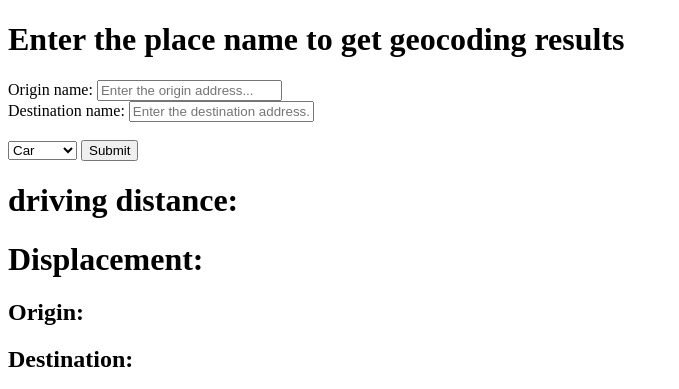
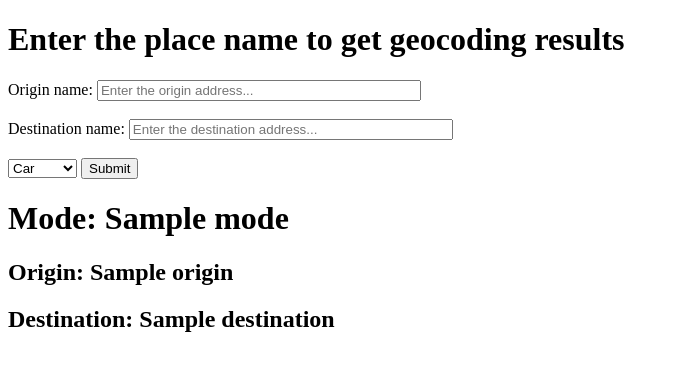
Before and after one commit to dairbuirabass/PHP-frameworks-Task-2, a Symfony app: template templates/maps/navigation.html.twig in a window 1280 px wide. Shown: the top 389 px of the page, without its empty margins (0-679 px from the left). After the commit the page ends 332 px from the top, so only its background shows below. Run offline with Twig, Linux system fonts and the light colour scheme; the template is opened without the code that fills it: most values are stand-ins (such as "Sample title", 1, 10 or a date in 2020); some libraries are stand-ins or nearby versions.

Commit message:
Phase 3 implemented with JS

```diff
--- a/templates/maps/distance.html.twig
+++ b/templates/maps/distance.html.twig
@@ -1,7 +1,7 @@
 <!DOCTYPE html>
 <html>
   <head>
-    <title>Page Title</title>
+    <title>Distance measure</title>
     <style>
       #map {
         width: 100%;
--- a/templates/maps/longlat.html.twig
+++ b/templates/maps/longlat.html.twig
@@ -1,7 +1,7 @@
 <!DOCTYPE html>
 <html>
   <head>
-    <title>Page Title</title>
+    <title>Geocoding</title>
     <style>
       #map {
         width: 100%;
--- a/templates/maps/navigation.html.twig
+++ b/templates/maps/navigation.html.twig
@@ -1,61 +1,78 @@
 <!DOCTYPE html>
 <html>
   <head>
-    <title>Page Title</title>
+    <title>Navigation Instructions</title>
     <style>
+      input[type=text] {
+        width: 25%;
+      }
+      #mapContainer {
+        width: 50%;
+        float: left;
+      }
       #map {
+        height: 400px;
         width: 100%;
-        height: 400px;
+      }
+      #right-panel {
+        font-family: 'Roboto','sans-serif';
+        line-height: 30px;
+        padding-left: 10px;
+        width: 100%;
+      }
+
+      #right-panel select, #right-panel input {
+        font-size: 15px;
+      }
+
+      #right-panel select {
+        width: 100%;
+      }
+
+      #right-panel i {
+        font-size: 12px;
+      }
+      #right-panel {
+        height: 100%;
+        float: left;
+        width: 390px;
+        overflow: auto;
       }
     </style>
     <script>
-    var response;
-    var rad = function(x) {
-      return x * Math.PI / 180;
-    };
 
-    var getDistance = function(p1, p2) {
-      var R = 6378137;
-      var dLat = rad(p2.lat - p1.lat);
-      var dLong = rad(p2.lng - p1.lng);
-      var a = Math.sin(dLat / 2) * Math.sin(dLat / 2) +
-          Math.cos(rad(p1.lat)) * Math.cos(rad(p2.lat)) *
-          Math.sin(dLong / 2) * Math.sin(dLong / 2);
-      var c = 2 * Math.atan2(Math.sqrt(a), Math.sqrt(1 - a));
-      var d = R * c;
-      return d; // returns the distance in meter
-    };
-
+    var map;
     var directionsDisplay;
     var directionsService;
 
     function initMap() {
+      var mode = document.getElementById('travelModeField').innerHTML;
+          mode = mode.toUpperCase();
+      var orig = document.getElementById('orig').innerHTML;
+      var dest = document.getElementById('dest').innerHTML;
+
+      calculateAndRenderDirections(orig, dest, mode);
+    }
+
+    function calculateAndRenderDirections(origin, destination, mode) {
       directionsService = new google.maps.DirectionsService();
       directionsDisplay = new google.maps.DirectionsRenderer();
+      directionsDisplay.setPanel(document.getElementById('right-panel'));
 
-      document.getElementById('travelModeField').innerHTML = document.getElementById('travelModeSelect').value
-
-      var map = new google.maps.Map(document.getElementById('map'), {
-        zoom: 4,
-        center: {lat: 50, lng: 80}
-      });
-
-      directionsDisplay.setMap(map);
-      calculateAndRenderDirections("oulu", "kajaani");
-    }
-
-    function calculateAndRenderDirections(origin, destination) {
       var request = { origin: origin,
                       destination: destination,
-                      travelMode: 'DRIVING'
+                      travelMode: mode
                     }
       directionsService.route(request, function (result, status) {
-        // console.log(JSON.stringify(result));
         if (status == 'OK') {
+          map = new google.maps.Map(document.getElementById('map'), {
+              zoom: 4
+          });
+          directionsDisplay.setMap(map);
           directionsDisplay.setDirections(result);
         }
         else {
-          console.log("NO");
+          document.getElementById('travelModeField').innerHTML = "This route does not exist.";
         }
       })
     }
@@ -66,41 +83,29 @@
     <form method="get" action="/maps/navigation">
       <label>Origin name:</label>
       <input id="origin" type="text" name="origin" placeholder="Enter the origin address...">
-      <br>
+      <br><br>
       <label>Destination name:</label>
       <input id="destination" type="text" name="destination" placeholder="Enter the destination address...">
       <br><br>
       <select id="travelModeSelect" name="mode">
-        <option selected value="driving">Car</option>
-        <option value="walking">Walking</option>
-        <option value="bicycling">Bicycle</option>
-        <option value="transit">Flight</option>
+        <option selected value="Driving">Car</option>
+        <option value="Walking">Walking</option>
+        <option value="Bicycling">Bicycle</option>
+        <option value="Transit">Transit</option>
       </select>
       <input type="submit" name="submitForm" value="Submit">
     </form>
 
-    {% if response is defined %}
-      <h1><strong><span id="travelModeField"></span> distance: </strong></h1>
-      <h1><strong>Displacement: </strong><span id="displacementField"></span></h1>
-      <h2><strong>Origin: </strong></h2>
-      <h2><strong>Destination: </strong></h2>
+    {% if origin is defined and destination is defined and mode is defined %}
+      <h1><strong>Mode: </strong><span id="travelModeField">{{mode}}</span></h1>
+      <h2><strong>Origin: </strong><span id="orig">{{origin}}</span></h2>
+      <h2><strong>Destination: </strong><span id="dest">{{destination}}</span></h2>
       <br><br>
-      <div id="map"></div>
-      <script>
-        response = '{{response}}';
-        // response = response.replace(/\\n/g, "\\n")
-        //        .replace(/\\'/g, "\\'")
-        //        .replace(/\\"/g, '\\"')
-        //        .replace(/\\&/g, "\\&")
-        //        .replace(/\\r/g, "\\r")
-        //        .replace(/\\t/g, "\\t")
-        //        .replace(/\\b/g, "\\b")
-        //        .replace(/\\f/g, "\\f");
-        // // remove non-printable and other non-valid JSON chars
-        // response = response.replace(/[\u0000-\u0019]+/g,"");
-        var response_json = JSON.parse(response);
-        console.log(response_json);
-      </script>
+      <div id="mapContainer">
+        <div id="map"></div>
+      </div>
+      <div id="right-panel"></div>
+
       <script async defer
         src="https://maps.googleapis.com/maps/api/js?key=AIzaSyDk0vApjUjq1RfkFxr3_p85VdGU3b6u7QM&callback=initMap">
       </script>
```
Also changed, not shown: src/Controller/MainController.php (+34 -2 lines).
